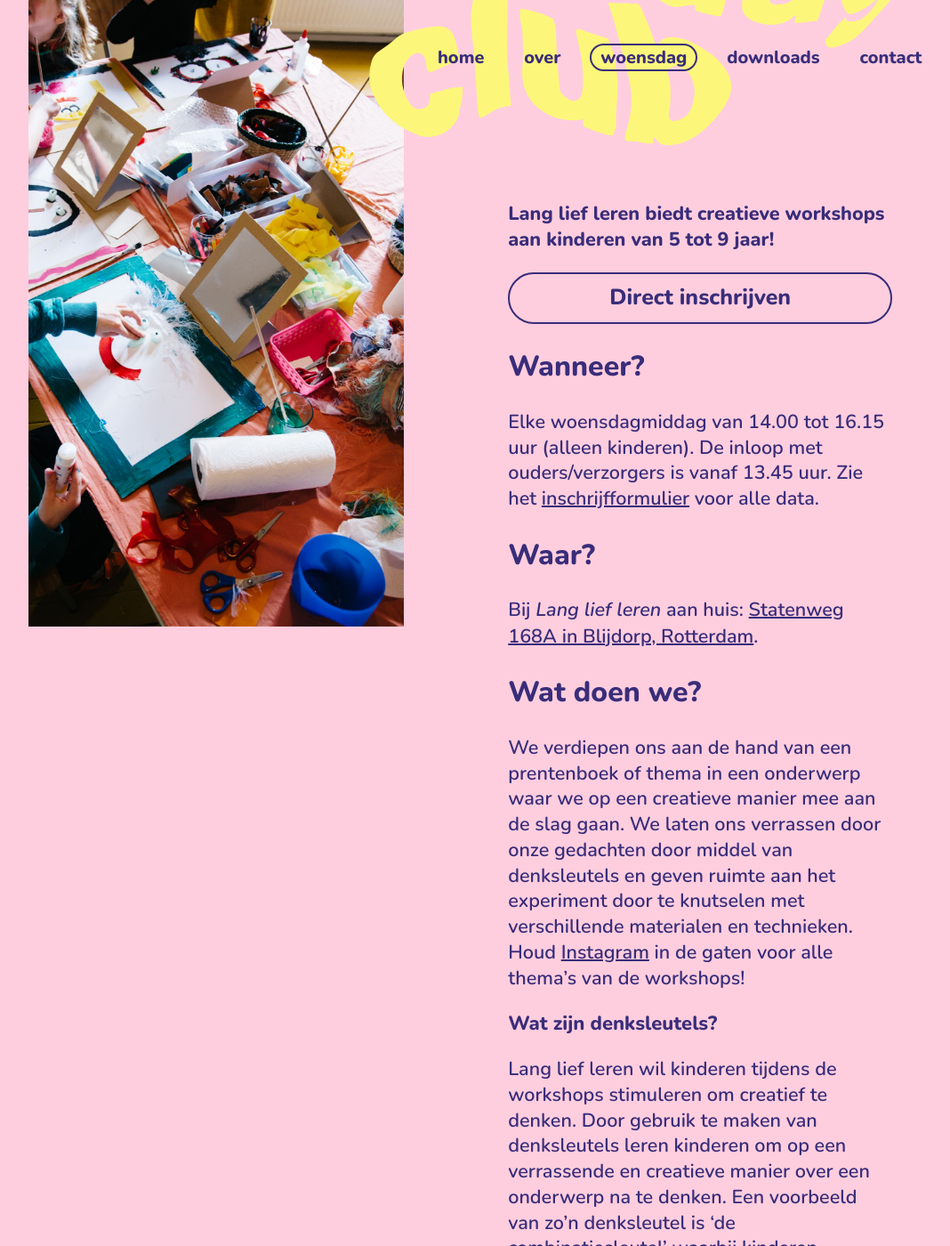
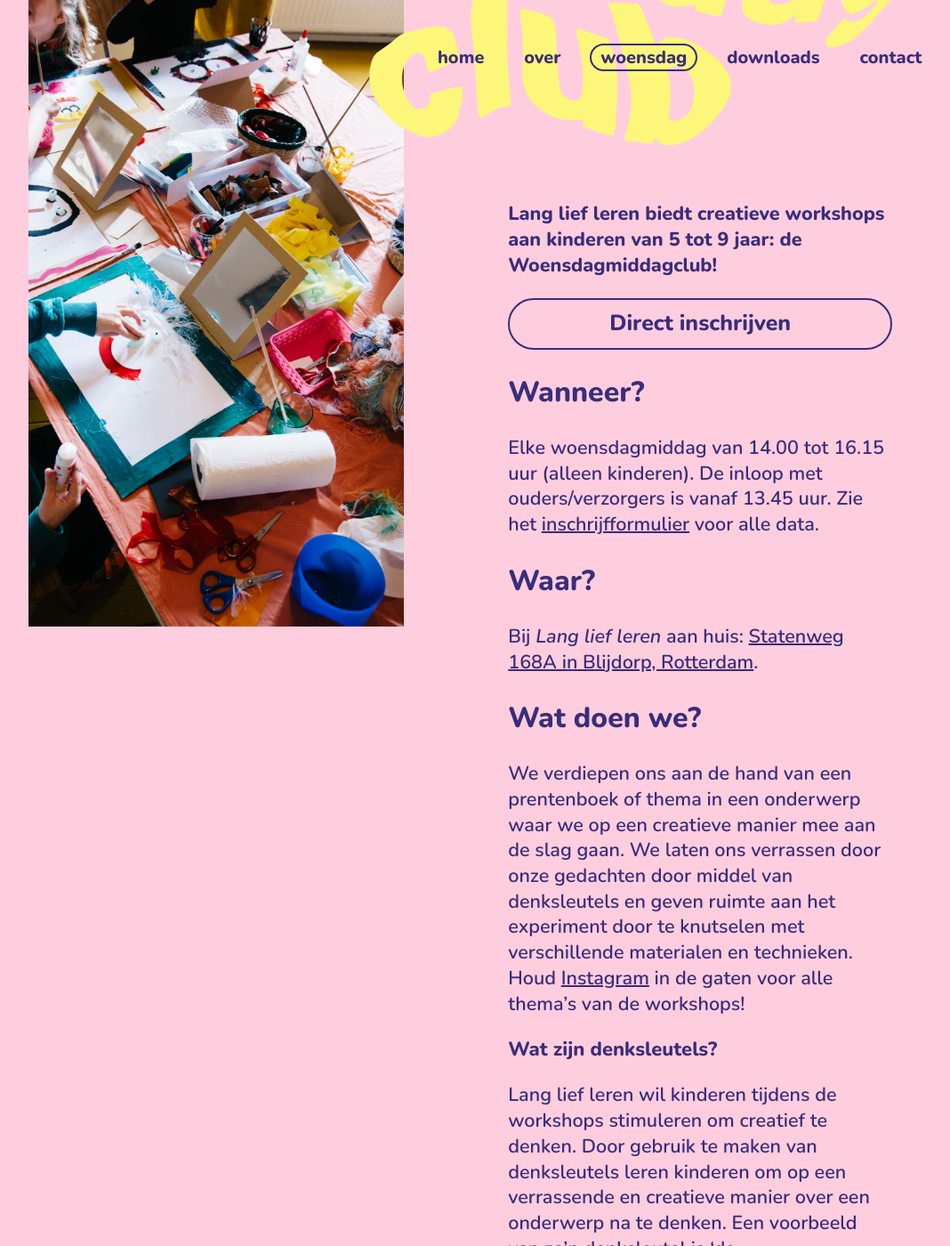
Before and after one commit to holleboom/langliefleren, a Jekyll site: the page built from woensdagmiddagclub/index.md, in a window 1280 px wide and 1400 px high, scrolled down 443 px. Shown: the whole window at 89% size, without its empty margins (64-1132 px from the left). Built offline with Jekyll 4.4.1, drawn with Linux system fonts in a browser that asks for light colours; some of the changed text lies outside the part shown.

Commit message:
no message

```diff
--- a/css/styles.scss
+++ b/css/styles.scss
@@ -33,6 +33,7 @@
 		* { color: $blueDark;}
 
 		.cp-button {
+			&:not(.cp-inline){
 				display:block;
 				text-align: center;
 				border: 2px solid $blueDark;
@@ -44,6 +45,7 @@
 				&:hover{
 					background: $blueDark;
 					color: $pink;
+				}
 			}
 		}
 
--- a/woensdagmiddagclub/index.md
+++ b/woensdagmiddagclub/index.md
@@ -4,14 +4,14 @@
 description: Creatieve workshops voor kinderen van 5 tot 9 jaar
 ---
 
-**Lang lief leren biedt creatieve workshops aan kinderen van 5 tot 9 jaar!**
+**Lang lief leren biedt creatieve workshops aan kinderen van 5 tot 9 jaar: de Woensdagmiddagclub!**
 
 <a href="#" class="cp-button" data-seller="langliefleren" data-checkout="woensdagmiddagclub">Direct inschrijven</a>
 
 ## Wanneer?
 
 Elke woensdagmiddag van 14.00 tot 16.15 uur (alleen kinderen). De inloop met ouders/verzorgers is vanaf 13.45 uur.
-Zie het <a href="#" class="cp-inline" data-seller="langliefleren" data-checkout="woensdagmiddagclub">inschrijfformulier</a> voor alle data.
+Zie het <a href="#" class="cp-button cp-inline" data-seller="langliefleren" data-checkout="woensdagmiddagclub">inschrijfformulier</a> voor alle data.
 
 ## Waar?
 
@@ -42,6 +42,6 @@
 
 De betaling verloopt via iDeal. Na betaling ontvang je een bevestiging van je inschrijving per e-mail. Het is ook mogelijk om contant te betalen bij het brengen van je kind. Gebruik daarvoor de kortingscode <b>CONTANT</b> bij het afrekenen.
 
-<a href="#" class="cp-button" data-seller="langliefleren" data-checkout="woensdagmiddagclub">Inschrijven</a>
+<a href="#" class="cp-button" data-seller="langliefleren" data-checkout="woensdagmiddagclub">Direct inschrijven</a>
 
 <small>Let op: De workshop kan alleen doorgaan bij een minimale deelname van 4 kinderen.</small>
```
Lines whose indentation alone changed are shown as unchanged.
